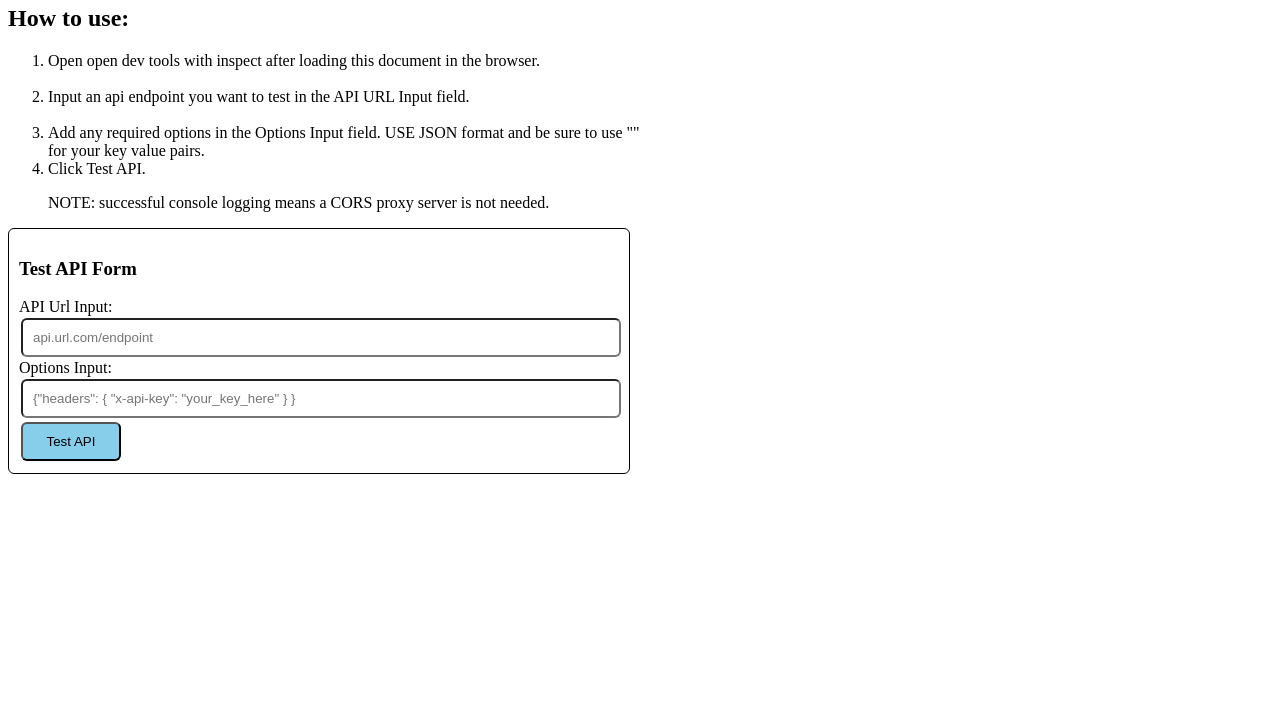
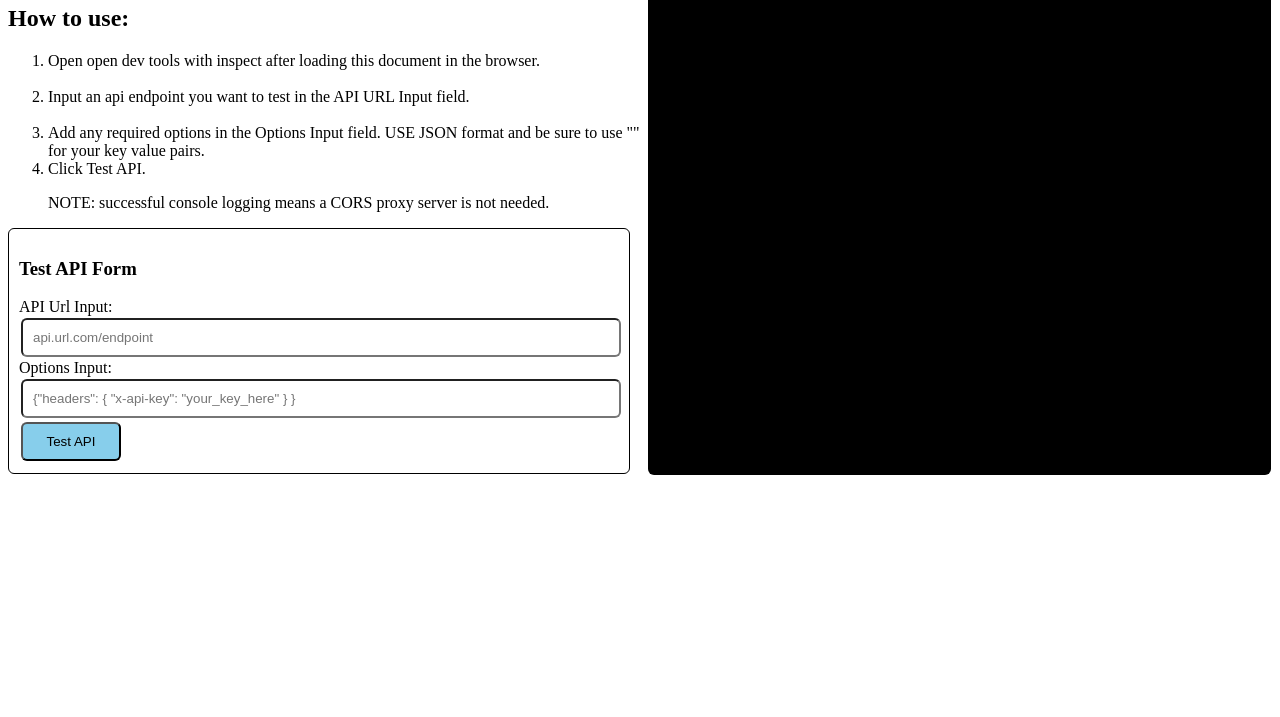
Before and after one commit to siascone/api-test-app, a website built with webpack: page dist/index.html in a window 1280 px wide. Shown: the part 83-800 px from the top of the page. Built offline with nearby package versions, Linux system fonts and the light colour scheme.

Commit message:
remove prettyprint in favor of per code and custom style

```diff
--- a/src/index.scss
+++ b/src/index.scss
@@ -36,9 +36,12 @@ ol,
 //     width: 600px;
 // }
 
-// code {
-//     color: black;
-// }
+pre {
+    // color: black !important;
+    background-color: black;
+    border-radius: 6px;
+    padding: 13px;
+}
 
 pre {
     width: calc(600px - 3px) !important;
```
Also changed, not shown: dist/index.html, dist/main.css.
